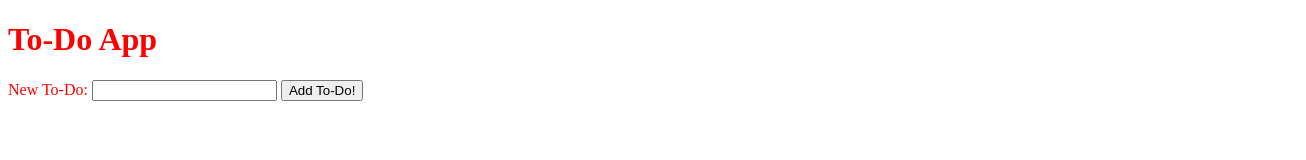
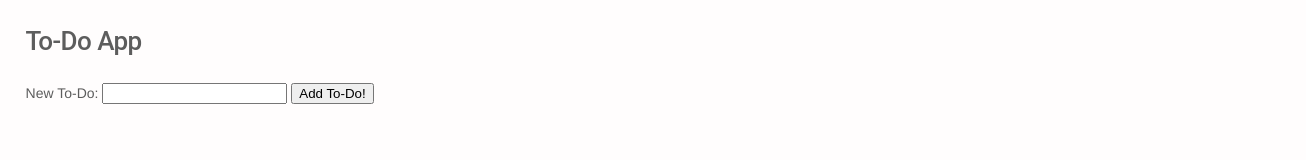
Before and after one commit to rxcreger/To-do-list, a plain HTML site: page index.html in a window 1280 px wide. Shown: the whole page, 1306 px wide, since content can reach past the window. Drawn offline with nearby package versions, Linux system fonts and the light colour scheme.

Commit message:
new commit

```diff
--- a/css/style.css
+++ b/css/style.css
@@ -1,9 +1,11 @@
-.header h1 {
-  color: red;
-  font-size: 10px;
-  font-weight: bold;
+body {
+  background: #FFFDFD;
+  color: #5d5d5d;
+  margin-left: 2%;
 }
 
-body {
-  color: red;
+h1 {
+  font-size: 26px;
+  font-weight: 500;
+  color: #5d5d5d;
 }
--- a/index.html
+++ b/index.html
@@ -2,9 +2,12 @@
 <html>
   <head>
     <meta name="viewport" content="width=device-width, initial-scale=1">
+    <!-- Material Design Lite -->
+   <link rel="stylesheet" href="https://code.getmdl.io/1.3.0/material.grey-lime.min.css">
+   <script defer src="https://code.getmdl.io/1.3.0/material.min.js"></script>
    <!-- Font Awesome -->
    <link href="https://maxcdn.bootstrapcdn.com/font-awesome/4.7.0/css/font-awesome.min.css" rel="stylesheet">
-   <!-- Custom Styles -->
+    <!-- Custom Styles -->
     <link rel="stylesheet" type="text/css" href="css/style.css">
     <title>To-Do App</title>
   </head>
```
